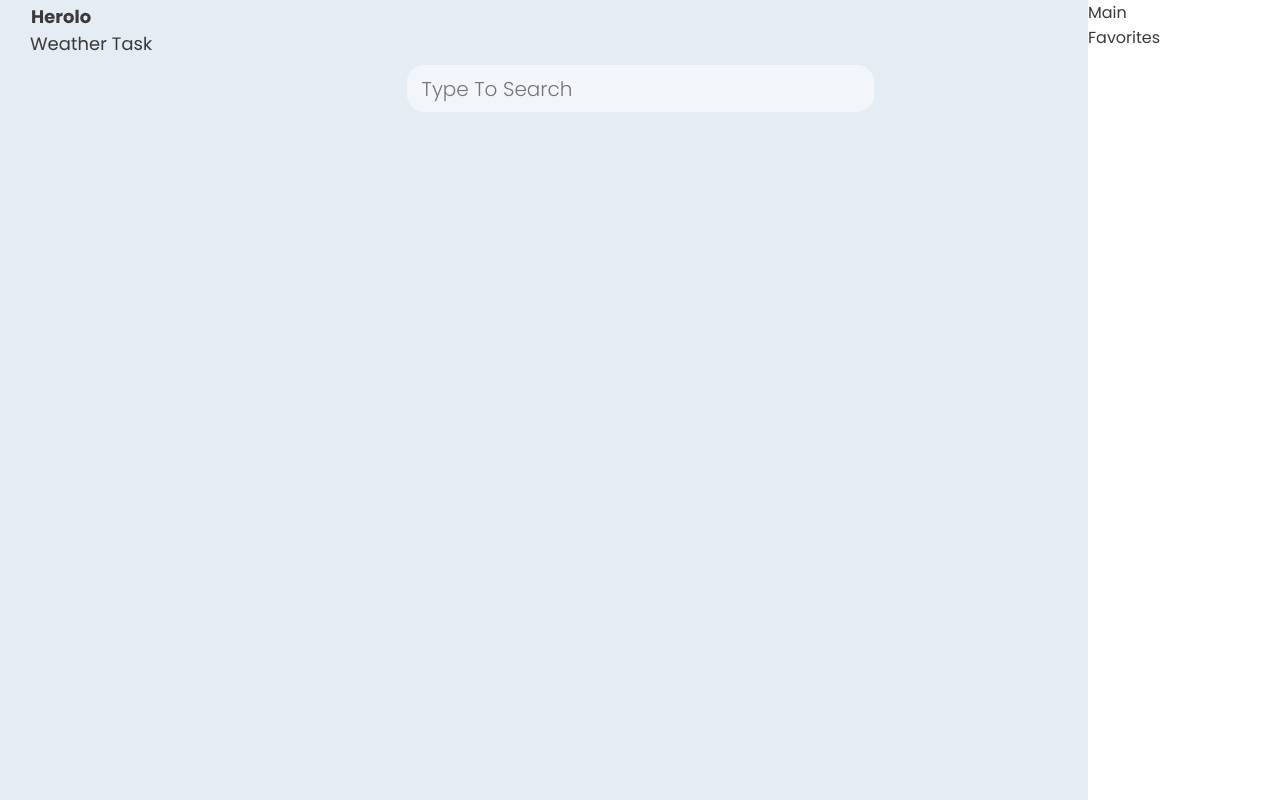
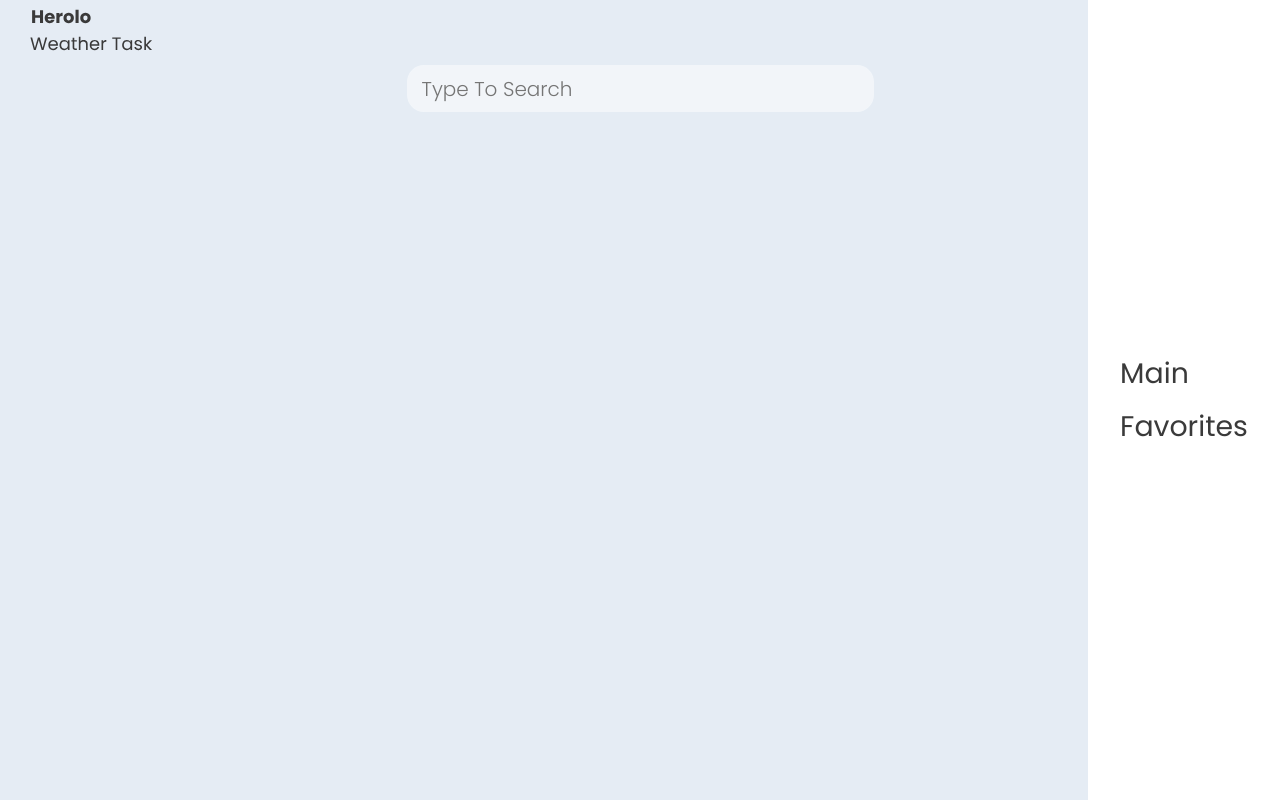
Before and after one commit to AlisaZil/Alisa-Zilberman-06-02-24, an Angular app: page / in a window 1280 px wide. Built offline with nearby package versions, Linux system fonts and the light colour scheme.

Commit message:
add(scss to button link)

```diff
--- a/src/app/nav-bar/nav-bar.component.scss
+++ b/src/app/nav-bar/nav-bar.component.scss
@@ -5,7 +5,33 @@
     right: 0;
 
     width: 15%;
+    background-color: white;
 
+    display: flex;
+    align-items: center;
+    justify-content: center;
+    flex-direction: column;
 
-    background-color: white;
+    user-select: none;
+
+    .button-link-section{
+
+        .button-link{
+            font-size: calc(13px + 1.2vw);
+            cursor: pointer;
+            transition: 0.3s;
+        }
+
+        .main{
+            margin-bottom: 10px;
+        }
+
+        .button-link:hover{
+            padding-left: 8px;
+        }
+
+        .button-link:active{
+            font-weight: 500;
+        }
+    }
 }
```
